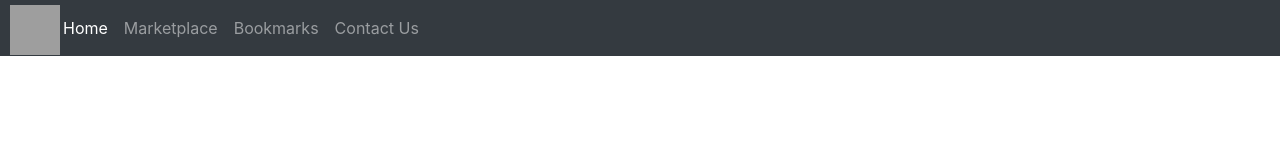
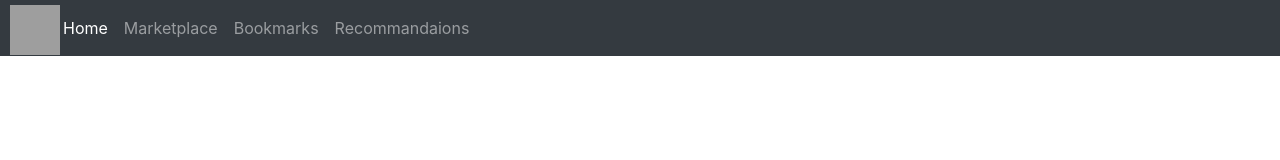
Before and after one commit to HoumanEbrahimi/carbuy-copy2, a React (Create React App) app: page / in a window 1280 px wide. Shown: the top 160 px of the page. Built offline with nearby package versions, Linux system fonts and the light colour scheme; grey boxes are pictures that could not be loaded.

Commit message:
bardia kiri

```diff
--- a/package.json
+++ b/package.json
@@ -7,6 +7,7 @@
     "@testing-library/jest-dom": "^5.17.0",
     "@testing-library/react": "^13.4.0",
     "@testing-library/user-event": "^13.5.0",
+    "axios": "^1.7.7",
     "bootstrap": "^4.6.2",
     "cors": "^2.8.5",
     "react": "^18.3.1",
--- a/src/App.js
+++ b/src/App.js
@@ -48,7 +48,7 @@ function App() {
                 <Link className="nav-link" to="/bookmarks">Bookmarks</Link>
               </li>
               <li className="nav-item">
-                <Link className="nav-link" to="/projects">Contact Us</Link>
+                <Link className="nav-link" to="/recommandation">Recommandaions</Link>
               </li>
             </ul>
           </div>
```
Also changed, not shown: 1 other file (tests, documents, lock files or other folders).
